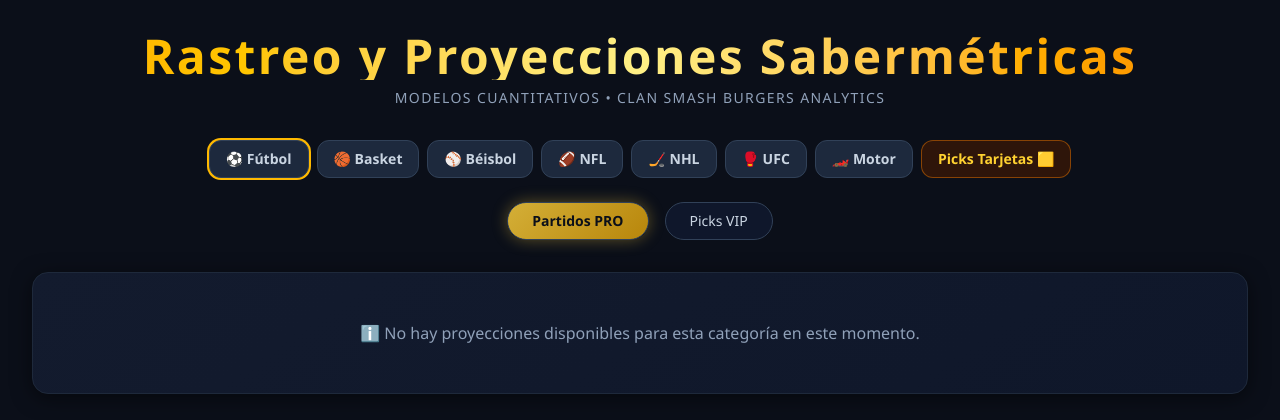
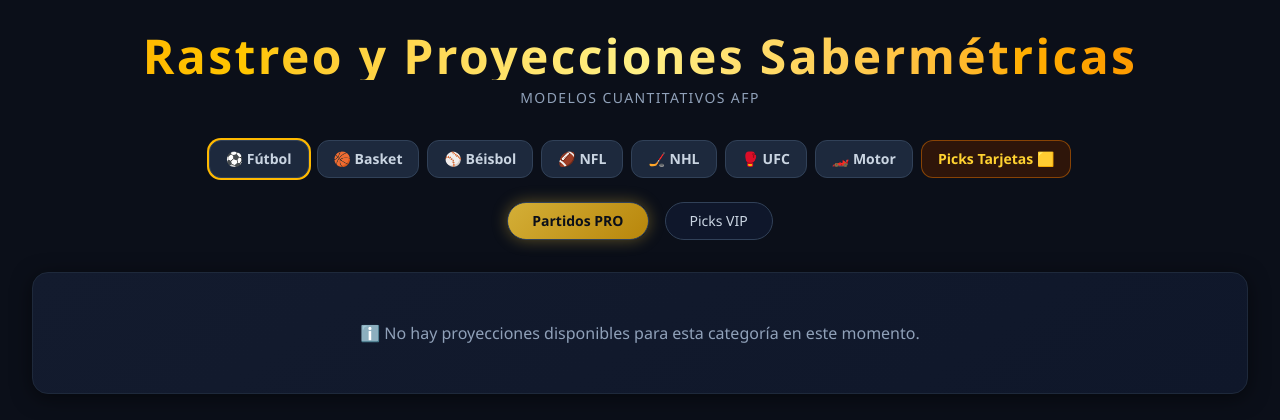
Before and after one commit to maitor9/bot-alertas-AFC, a Flask app: page / in a window 1280 px wide. Shown: the top 420 px of the page. Run offline with Flask 3, Linux system fonts and the light colour scheme; data that the repository does not hold is empty.

Commit message:
Update index.html

```diff
--- a/templates/index.html
+++ b/templates/index.html
@@ -38,7 +38,7 @@
         <h1 class="text-3xl md:text-5xl font-black tracking-wider text-transparent bg-clip-text bg-gradient-to-r from-amber-400 via-yellow-200 to-amber-500 mb-2">
             Rastreo y Proyecciones Sabermétricas
         </h1>
-        <p class="text-xs md:text-sm text-slate-400 uppercase tracking-widest">Modelos Cuantitativos • Clan Smash Burgers Analytics</p>
+        <p class="text-xs md:text-sm text-slate-400 uppercase tracking-widest">Modelos Cuantitativos AFP</p>
     </header>
 
     <nav class="flex flex-wrap justify-center gap-2 mb-6 max-w-5xl">
```
